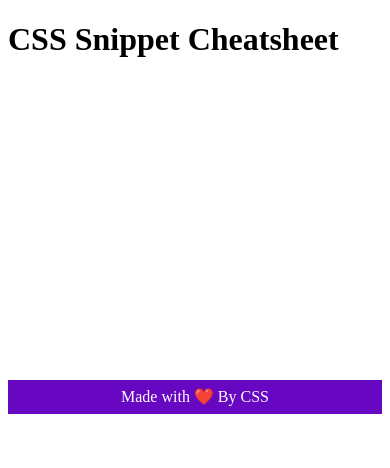
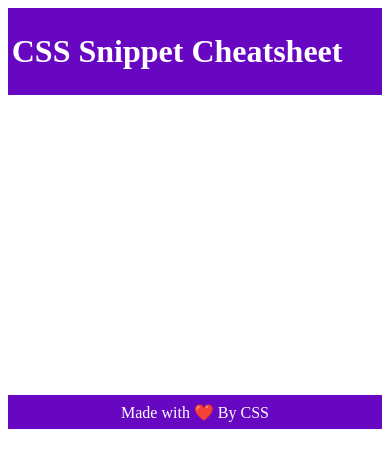
Before and after one commit to syackzan/Mini-Project-2-G4, a plain HTML site: page index.html in a window 390 px wide. Drawn offline with Linux system fonts and the light colour scheme.

```diff
--- a/assets/css/style.css
+++ b/assets/css/style.css
@@ -11,9 +11,18 @@
     justify-content: space-between;
     min-width: 300px;
     background-color: var(--violet)
-    color:
+    color: var(--white)
 
 }
+
+header {
+    display: flex;
+    justify-content: space-between;
+    align-items: center;
+    padding: 1%;
+    background-color: var(--violet);
+    color: var(--white);
+  }
 
 footer {
     display: flex;
@@ -27,4 +36,9 @@ footer {
     .box {
       flex-direction: column;
       color: var(--white);
+
     }
+
+    main {
+        max-width: 1200px;
+      }
```
